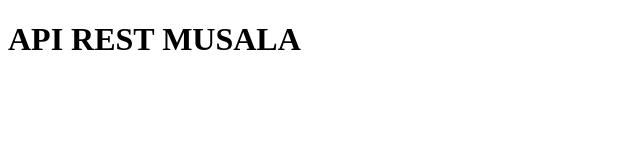
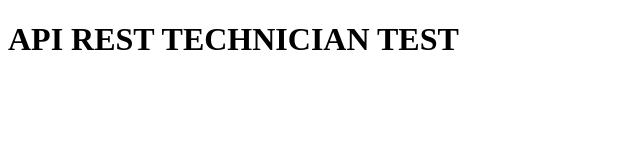
Before and after one commit to jmarqb/Technical_Test_API_Gateways_Device, a website: page src/public/index.html in a window 1280 px wide. Shown: the whole page, without its empty margins (0-640 px from the left). Drawn offline with Linux system fonts and the light colour scheme.

Commit message:
Translated code comments to English

```diff
--- a/src/helpers/db-validators.ts
+++ b/src/helpers/db-validators.ts
@@ -149,8 +149,7 @@ export const updateDeviceAssociation = async(device_uid:number, gatewayID:number
     }
 }
 
-//verificar si el device tiene un gateway asociado y actualizar el campo total_devices_associated
-//en la tabla gateways -se utiliza en el deleteDevice
+//check if the device has an associated gateway and update the total_devices_associated field
 export const verifyDeviceAssociationBeforeDelete = async(uid:number):Promise<void>=>{
     const query = `SELECT gateway_id FROM gateway_devices WHERE device_id = ?`
     const value = [uid];
--- a/src/public/index.html
+++ b/src/public/index.html
@@ -4,11 +4,11 @@
     <meta charset="UTF-8">
     <meta http-equiv="X-UA-Compatible" content="IE=edge">
     <meta name="viewport" content="width=device-width, initial-scale=1.0">
-    <title>API REST MUSALA</title>
+    <title>API REST TECHNICIAN TEST</title>
 </head>
 <body>
 
-    <h1>API REST MUSALA</h1>
+    <h1>API REST TECHNICIAN TEST</h1>
 
 </body>
 </html>
--- a/src/routes/assign-devices.routes.ts
+++ b/src/routes/assign-devices.routes.ts
@@ -6,7 +6,7 @@ import { validateFields } from '../middlewares/validate-fields';
 const url:string = '/api/gateways/assignDevice';
 const router = Router();
 
-//asignar un device a un gateway
+// Assign_Devices_to_Gateway
 /**
  * @swagger
  * tags:
--- a/src/routes/gateway.routes.ts
+++ b/src/routes/gateway.routes.ts
@@ -9,7 +9,7 @@ import { createGateways, deleteGateway, getGateways, getGatewaysById, updateGate
 const router: Router = Router();
 const url: string = '/api/gateways';
 
-//Obtener los gateways
+//Read the gateways
 /**
  * @swagger
  * "tags":
@@ -63,7 +63,7 @@ const url: string = '/api/gateways';
  */
 router.get(url, getGateways);
 
-//obtener gateway por id-serial number
+//Read Gateway by id-serial number
 /**
  * @swagger
  * "/api/gateways/{id}": {
@@ -173,7 +173,7 @@ router.post(url, [
    validateFields
 ], createGateways);
 
-//actualizar gateway
+//Update Gateway
 /**
  * @swagger
  * /api/gateways/{id}:
```
Also changed, not shown: src/controllers/assign-devices.controllers.ts (+4 -4 lines).
